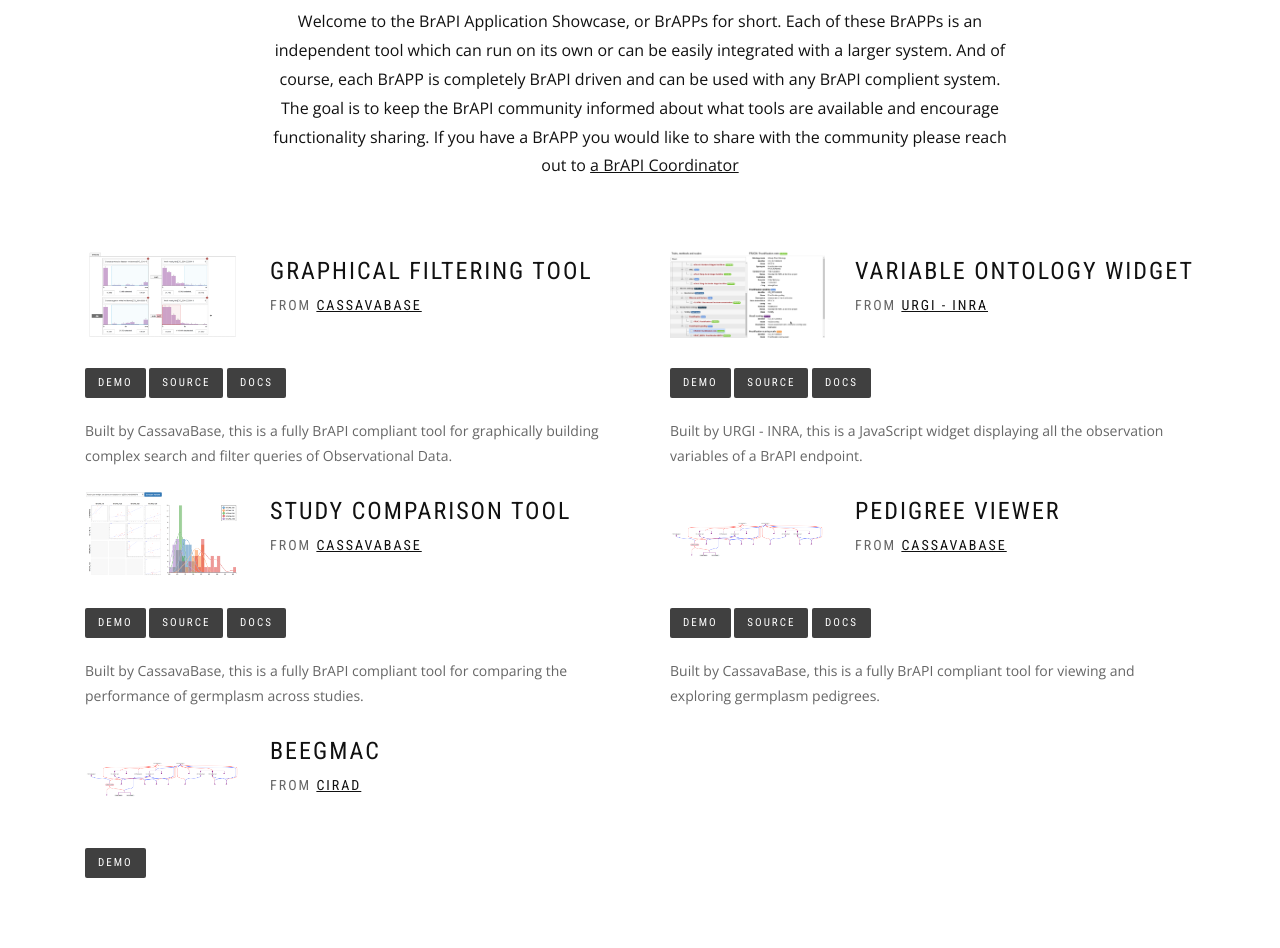
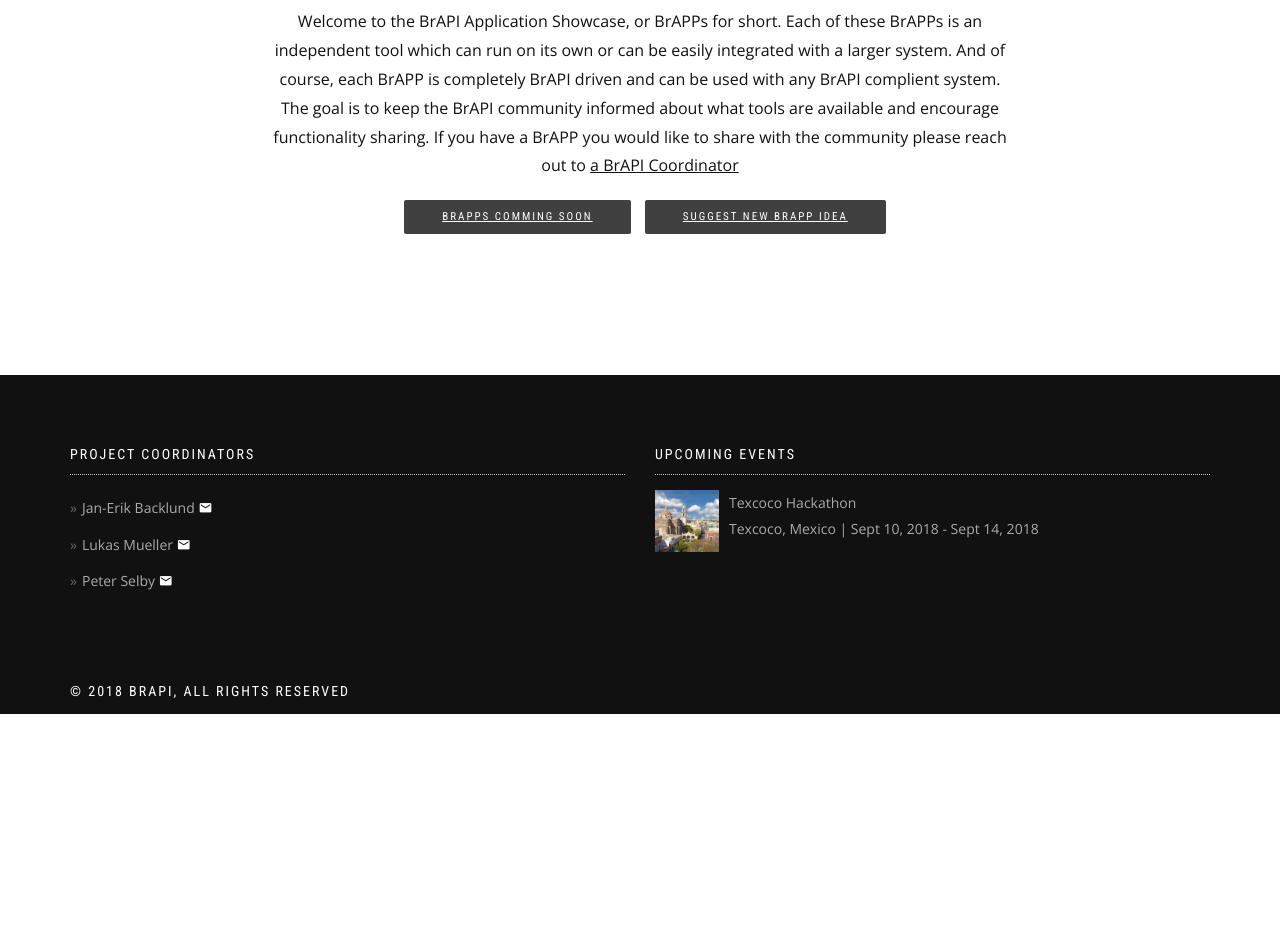
Before and after one commit to plantbreeding/brapi-website, a PHP site: page /brapps.php in a window 1280 px wide. Shown: the part 297-1245 px from the top of the page. After the commit the page ends 1011 px from the top, so only its background shows below. Run offline with PHP 8.4, Linux system fonts and the light colour scheme; some web fonts are replaced.

Commit message:
update brapps

```diff
--- a/site/brapps.php
+++ b/site/brapps.php
@@ -21,6 +21,7 @@
             <div class="main">
                 <?php
                     include("html/brapps-section.html");
+                    /* include("html/brapps-dev-section.html"); */
                     include("html/footer.html");
                 ?>
             </div>
@@ -34,10 +35,17 @@
             var brappLinks = $.getJSON("json/app-links.json");
             brappLinks.done(function(links){
               $(links).each(function(i, e) {
-                var template = $('#brapp-template').html();
-                Mustache.parse(template); // optional, speeds up future uses
-                var rendered = Mustache.render(template, e);
-                $('#brapp-grid').append(rendered);
+                if($(e)[0]['published']){
+                    var template = $('#brapp-template').html();
+                    Mustache.parse(template); // optional, speeds up future uses
+                    var rendered = Mustache.render(template, e);
+                    $('#brapp-grid').append(rendered);
+                } else {
+                    var template = $('#brapp-dev-template').html();
+                    Mustache.parse(template); // optional, speeds up future uses
+                    var rendered = Mustache.render(template, e);
+                    $('#brapp-dev-grid').append(rendered);
+                }
               });
             });
         </script>
--- a/site/html/brapps-section.html
+++ b/site/html/brapps-section.html
@@ -8,7 +8,11 @@
             BrAPI driven and can be used with any BrAPI complient system. The goal is to keep the BrAPI community informed
             about what tools are available and encourage functionality sharing. If you have a BrAPP you would like to share
             with the community please reach out to
-            <a href=\ "mailto:brapicoordinatorselby@gmail.com\">a BrAPI Coordinator</a>
+            <a href="mailto:brapicoordinatorselby@gmail.com">a BrAPI Coordinator</a>
+          </p>
+          <p>
+            <a class="btn btn-d btn-round" style="margin-left:10px" href="#dev-brapps">BrAPPs Comming Soon</a>
+            <a class="btn btn-d btn-round" style="margin-left:10px" href="https://forum.brapi.org">Suggest New BrAPP Idea</a>
           </p>
         </div>
       </div>
```
